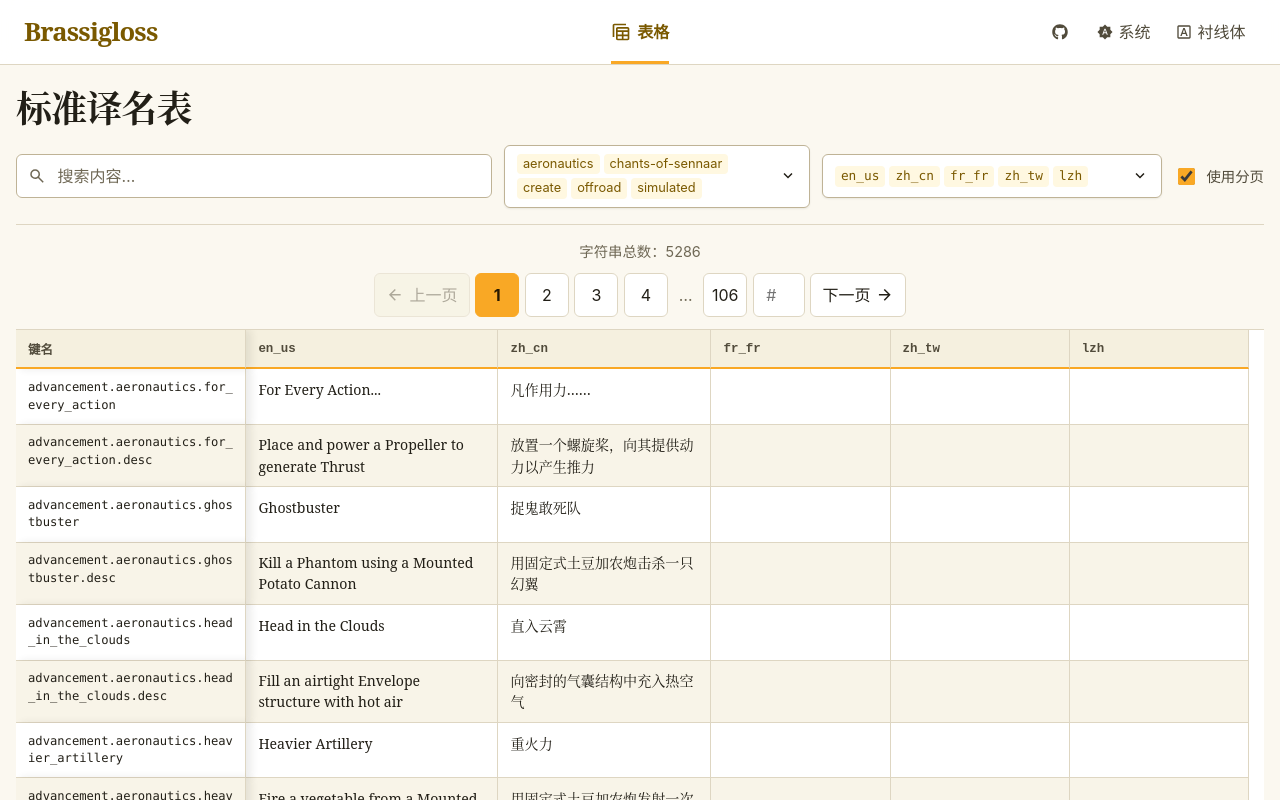
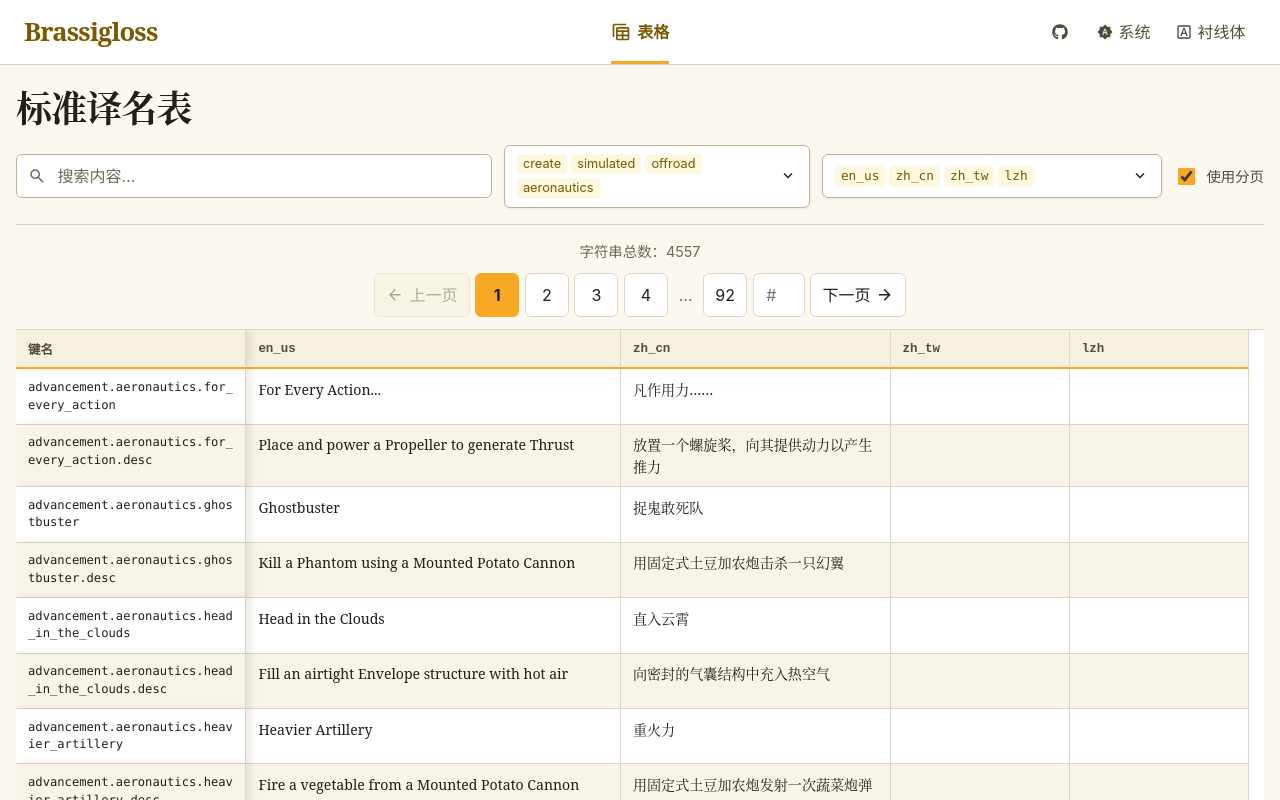
Before and after one commit to Andepthy/Brassigloss, a Vue app: page / in a window 1280 px wide. Shown: the top 800 px of the page. Built offline with nearby package versions, Linux system fonts and the light colour scheme.

Commit message:
feat: implement getDefaultProjectIds function and add tests for project options

```diff
--- a/src/App.vue
+++ b/src/App.vue
@@ -94,6 +94,7 @@ import {
   createLanguageOptions,
   createProjectOptions,
   getAvailableLanguages,
+  getDefaultProjectIds,
 } from "@/features/translations/catalog"
 import { filterTranslationEntries } from "@/features/translations/filtering"
 import { paginateItems } from "@/features/table/pagination"
@@ -135,7 +136,7 @@ onMounted(async () => {
   entries.value = data.entries
   projects.value = data.projects
   languages.value = data.languages?.length ? data.languages : LANGUAGES
-  selectedProjects.value = data.projects.map((project) => project.id)
+  selectedProjects.value = getDefaultProjectIds(data.projects)
   selectedLanguages.value = getAvailableLanguages(
     data.projects,
     selectedProjects.value,
--- a/src/features/translations/catalog.js
+++ b/src/features/translations/catalog.js
@@ -1,8 +1,38 @@
+const PROJECT_ORDER = Object.freeze([
+  "create",
+  "simulated",
+  "offroad",
+  "aeronautics",
+  "chants-of-sennaar",
+])
+
+const LANGUAGE_ORDER = Object.freeze([
+  "en_us",
+  "fr_fr",
+  "zh_cn",
+  "zh_tw",
+  "lzh",
+])
+
+const DEFAULT_UNSELECTED_PROJECT_IDS = Object.freeze(["chants-of-sennaar"])
+
 export function createProjectOptions(projects) {
-  return projects.map((project) => ({
+  return sortValuesByPriority(
+    projects,
+    (project) => project.id,
+    PROJECT_ORDER,
+  ).map((project) => ({
     value: project.id,
     label: project.name,
   }))
+}
+
+export function getDefaultProjectIds(projects) {
+  return createProjectOptions(projects)
+    .map((project) => project.value)
+    .filter(
+      (projectId) => !DEFAULT_UNSELECTED_PROJECT_IDS.includes(projectId),
+    )
 }
 
 export function getAvailableLanguages(projects, selectedProjectIds) {
@@ -17,7 +47,7 @@ export function getAvailableLanguages(projects, selectedProjectIds) {
     }
   }
 
-  return [...languageCodes]
+  return sortValuesByPriority([...languageCodes], (code) => code, LANGUAGE_ORDER)
 }
 
 export function createLanguageOptions(languages, languageCodes) {
@@ -25,7 +55,8 @@ export function createLanguageOptions(languages, languageCodes) {
     languages.map((language) => [language.code, language]),
   )
 
-  return languageCodes.map((code) => {
+  return sortValuesByPriority(languageCodes, (code) => code, LANGUAGE_ORDER).map(
+    (code) => {
       const language = languageByCode.get(code)
 
       return {
@@ -33,7 +64,8 @@ export function createLanguageOptions(languages, languageCodes) {
         label: language?.name || code,
         htmlLang: language?.htmlLang || "",
       }
-  })
+    },
+  )
 }
 
 export function createLanguageNameMap(languages) {
@@ -47,3 +79,29 @@ export function createHtmlLangMap(languages) {
     languages.map((language) => [language.code, language.htmlLang]),
   )
 }
+
+function sortValuesByPriority(values, getValue, priority) {
+  const priorityByValue = new Map(
+    priority.map((value, index) => [value, index]),
+  )
+
+  return values
+    .map((value, index) => ({ value, index }))
+    .sort((left, right) => {
+      const leftPriority = priorityByValue.get(getValue(left.value))
+      const rightPriority = priorityByValue.get(getValue(right.value))
+
+      if (leftPriority === undefined && rightPriority === undefined) {
+        return left.index - right.index
+      }
+      if (leftPriority === undefined) {
+        return 1
+      }
+      if (rightPriority === undefined) {
+        return -1
+      }
+
+      return leftPriority - rightPriority
+    })
+    .map(({ value }) => value)
+}
```
Also changed, not shown: 1 other file (tests, documents, lock files or other folders). Lines whose indentation alone changed are shown as unchanged.
